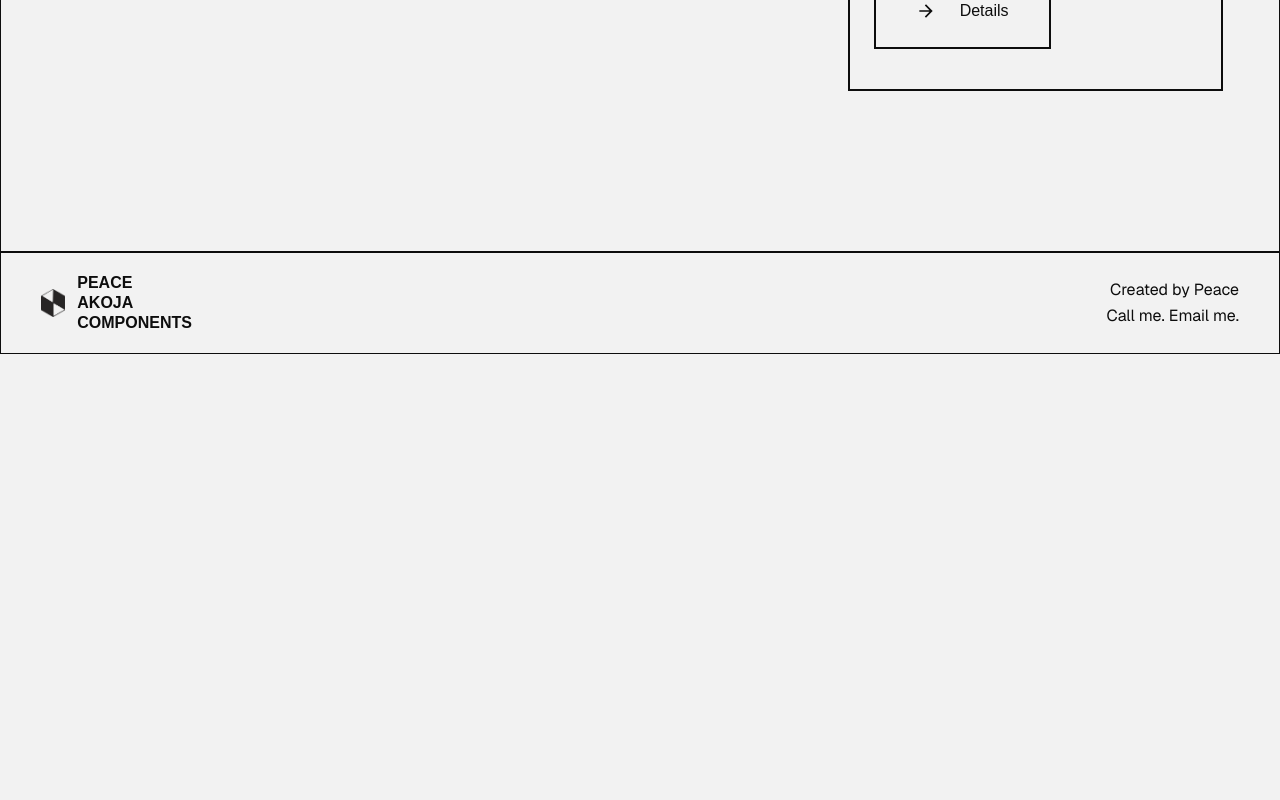
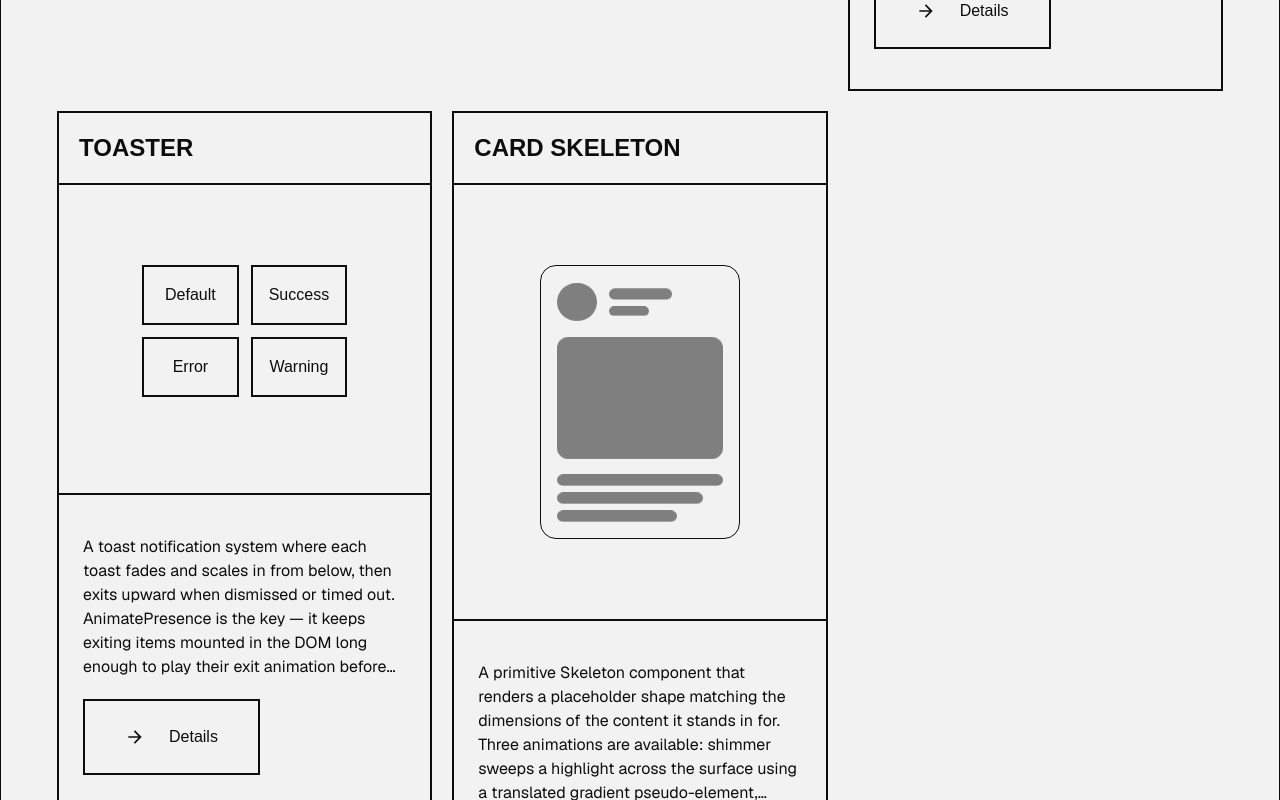
Before and after one commit to BluTargaryan/peace-akoja-components, a Next.js app: page / in a window 1280 px wide. Shown: the part 1340-2140 px from the top of the page. Before the commit the page ends 1694 px from the top, so only its background shows below. Built offline with nearby package versions, Linux system fonts and the light colour scheme; a web font is replaced by a local one.

Commit message:
feat: toast and skeleton

```diff
--- /dev/null
+++ b/app/components/atoms/CardSkeleton.tsx
@@ -0,0 +1,24 @@
+import { Skeleton } from './Skeleton';
+
+export function CardSkeleton() {
+  return (
+    <div className="flex flex-col gap-3 p-4 rounded-2xl border border-text w-50">
+      {/* header */}
+      <div className="flex items-center gap-3">
+        <Skeleton className="w-10 h-10 rounded-full" />
+        <div className="flex flex-col gap-1.5 flex-1">
+          <Skeleton className="h-3 w-[55%]" />
+          <Skeleton className="h-2.5 w-[35%]" />
+        </div>
+      </div>
+      {/* image */}
+      <Skeleton className="h-32 w-full rounded-xl" />
+      {/* text lines */}
+      <div className="flex flex-col gap-1.5">
+        <Skeleton className="h-3 w-full" />
+        <Skeleton className="h-3 w-[88%]" />
+        <Skeleton className="h-3 w-[72%]" />
+      </div>
+    </div>
+  );
+}
--- /dev/null
+++ b/app/components/atoms/Skeleton.tsx
@@ -0,0 +1,26 @@
+import { twMerge } from 'tailwind-merge';
+
+type Animation = 'shimmer' | 'pulse' | 'wave';
+
+interface SkeletonProps {
+  className?: string;
+  animation?: Animation;
+}
+
+const animationClass: Record<Animation, string> = {
+  shimmer: 'skeleton-shimmer',
+  pulse:   'animate-pulse',
+  wave:    'animate-wave',
+};
+
+export function Skeleton({ className, animation = 'wave' }: SkeletonProps) {
+  return (
+    <div
+      className={twMerge(
+        'relative bg-text/50 rounded-md',
+        animationClass[animation],
+        className
+      )}
+    />
+  );
+}
--- /dev/null
+++ b/app/components/atoms/ToasterPreview.tsx
@@ -0,0 +1,34 @@
+'use client';
+
+import { Toaster } from './toast/Toaster';
+import { useToast } from './toast/useToast';
+import type { ToastType } from './toast/types';
+
+const toastVariants: { type: ToastType; label: string; title: string; message: string }[] = [
+  { type: 'default',  label: 'Default',  title: 'Heads up',          message: 'This is a default notification.'         },
+  { type: 'success',  label: 'Success',  title: 'Saved',             message: 'Your changes have been saved.'           },
+  { type: 'error',    label: 'Error',    title: 'Something went wrong', message: 'Please try again later.'              },
+  { type: 'warning',  label: 'Warning',  title: 'Proceed with care', message: 'This action may have side effects.'      },
+];
+
+export default function ToasterPreview() {
+  const { toasts, addToast, removeToast } = useToast();
+
+  return (
+    <>
+      <div className="grid grid-cols-2 gap-3">
+        {toastVariants.map(({ type, label, title, message }) => (
+          <button
+            key={type}
+            className="p-4 text-base border-2 border-text"
+            onClick={() => addToast(title, { type, message })}
+          >
+            {label}
+          </button>
+        ))}
+      </div>
+
+      <Toaster toasts={toasts} onRemove={removeToast} />
+    </>
+  );
+}
--- /dev/null
+++ b/app/components/atoms/toast/ToastItem.tsx
@@ -0,0 +1,82 @@
+'use client';
+
+import { motion } from 'framer-motion';
+import { useEffect } from 'react';
+import { twMerge } from 'tailwind-merge';
+import { Toast } from './types';
+
+const icons = {
+  default: (
+    <svg className="w-4 h-4 shrink-0 mt-0.5" viewBox="0 0 16 16" fill="none">
+      <circle cx="8" cy="8" r="6.5" stroke="currentColor" strokeWidth="1.2" />
+      <path d="M8 5v3.5M8 10.5v.5" stroke="currentColor" strokeWidth="1.2" strokeLinecap="round" />
+    </svg>
+  ),
+  success: (
+    <svg className="w-4 h-4 shrink-0 mt-0.5 text-emerald-500" viewBox="0 0 16 16" fill="none">
+      <circle cx="8" cy="8" r="6.5" stroke="currentColor" strokeWidth="1.2" />
+      <path d="M5 8.5l2 2 4-4" stroke="currentColor" strokeWidth="1.2" strokeLinecap="round" strokeLinejoin="round" />
+    </svg>
+  ),
+  error: (
+    <svg className="w-4 h-4 shrink-0 mt-0.5 text-red-500" viewBox="0 0 16 16" fill="none">
+      <circle cx="8" cy="8" r="6.5" stroke="currentColor" strokeWidth="1.2" />
+      <path d="M6 6l4 4M10 6l-4 4" stroke="currentColor" strokeWidth="1.2" strokeLinecap="round" />
+    </svg>
+  ),
+  warning: (
+    <svg className="w-4 h-4 shrink-0 mt-0.5 text-amber-500" viewBox="0 0 16 16" fill="none">
+      <path d="M8 2.5L14 13H2L8 2.5z" stroke="currentColor" strokeWidth="1.2" strokeLinejoin="round" />
+      <path d="M8 6.5V9M8 10.5v.5" stroke="currentColor" strokeWidth="1.2" strokeLinecap="round" />
+    </svg>
+  ),
+};
+
+const borderClass = {
+  default: 'border-text',
+  success: 'border-green',
+  error:   'border-red',
+  warning: 'border-yellow',
+};
+
+interface ToastItemProps {
+  toast: Toast;
+  onRemove: (id: string) => void;
+}
+
+export function ToastItem({ toast, onRemove }: ToastItemProps) {
+  useEffect(() => {
+    const t = setTimeout(() => onRemove(toast.id), toast.duration ?? 4000);
+    return () => clearTimeout(t);
+  }, [toast, onRemove]);
+
+  return (
+    <motion.div
+      layout
+      initial={{ opacity: 0, y: 8, scale: 0.96 }}
+      animate={{ opacity: 1, y: 0, scale: 1 }}
+      exit={{ opacity: 0, y: -6, scale: 0.96 }}
+      transition={{ duration: 0.25, ease: [0.34, 1.56, 0.64, 1] }}
+      role="alert"
+      className={twMerge(
+        'flex items-start gap-3 px-4 py-3 rounded-xl bg-white border w-full max-w-sm',
+        borderClass[toast.type]
+      )}
+    >
+      {icons[toast.type]}
+      <div className="flex-1 min-w-0">
+        <p className="text-sm font-medium text-neutral-900">{toast.title}</p>
+        {toast.message && (
+          <p className="text-xs text-neutral-500 mt-0.5 leading-relaxed">{toast.message}</p>
+        )}
+      </div>
+      <button
+        onClick={() => onRemove(toast.id)}
+        className="text-neutral-400 hover:text-neutral-700 text-base leading-none cursor-pointer border-none bg-none p-0"
+        aria-label="Dismiss"
+      >
+        &times;
+      </button>
+    </motion.div>
+  );
+}
--- /dev/null
+++ b/app/components/atoms/toast/Toaster.tsx
@@ -0,0 +1,26 @@
+'use client';
+
+import { AnimatePresence } from 'framer-motion';
+import { Toast } from './types';
+import { ToastItem } from './ToastItem';
+
+interface ToasterProps {
+  toasts: Toast[];
+  onRemove: (id: string) => void;
+}
+
+export function Toaster({ toasts, onRemove }: ToasterProps) {
+  return (
+    <div
+      aria-live="polite"
+      aria-label="Notifications"
+      className="flex flex-col gap-2"
+    >
+      <AnimatePresence mode="popLayout">
+        {toasts.map((toast) => (
+          <ToastItem key={toast.id} toast={toast} onRemove={onRemove} />
+        ))}
+      </AnimatePresence>
+    </div>
+  );
+}
--- /dev/null
+++ b/app/components/atoms/toast/types.ts
@@ -0,0 +1,9 @@
+export type ToastType = 'default' | 'success' | 'error' | 'warning';
+
+export interface Toast {
+  id: string;
+  type: ToastType;
+  title: string;
+  message?: string;
+  duration?: number;
+}
--- /dev/null
+++ b/app/components/atoms/toast/useToast.ts
@@ -0,0 +1,24 @@
+import { useState, useCallback } from 'react';
+import { Toast, ToastType } from './types';
+
+export function useToast() {
+  const [toasts, setToasts] = useState<Toast[]>([]);
+
+  const addToast = useCallback(
+    (title: string, options?: { type?: ToastType; message?: string; duration?: number }) => {
+      const id = crypto.randomUUID();
+      setToasts((prev) => [
+        ...prev,
+        { id, title, type: options?.type ?? 'default', message: options?.message, duration: options?.duration ?? 4000 },
+      ]);
+      return id;
+    },
+    []
+  );
+
+  const removeToast = useCallback((id: string) => {
+    setToasts((prev) => prev.filter((t) => t.id !== id));
+  }, []);
+
+  return { toasts, addToast, removeToast };
+}
--- a/app/data/componentList.tsx
+++ b/app/data/componentList.tsx
@@ -2,6 +2,8 @@ import React from "react";
 import { SpringButton } from "../components/atoms/SpringButton";
 import { Accordion } from "../components/atoms/Accordion";
 import StaggeredListPreview from "../components/atoms/StaggeredListPreview";
+import ToasterPreview from "../components/atoms/ToasterPreview";
+import { CardSkeleton } from "../components/atoms/CardSkeleton";
 
 export type ComponentEntry = {
   id: string;
@@ -43,4 +45,16 @@ export const componentList: ComponentEntry[] = [
     preview: () => <StaggeredListPreview />,
     description: "A list where each item fades in and slides up in sequence, one after the other. Framer Motion's staggerChildren staggers the start time of each child's animation by a fixed delay — so item 0 starts immediately, item 1 starts after one delay, item 2 after two delays, and so on. useInView triggers the animation only when the list scrolls into the viewport, with an 80px margin so it fires just before the user reaches it. once=true means it only plays on first entry; set it to false to replay on every scroll-in. The component is generic over T so it works with any data shape via the renderItem render prop. Requires framer-motion and tailwind-merge.",
   },
+  {
+    id: "4",
+    name: "Toaster",
+    preview: () => <ToasterPreview />,
+    description: "A toast notification system where each toast fades and scales in from below, then exits upward when dismissed or timed out. AnimatePresence is the key — it keeps exiting items mounted in the DOM long enough to play their exit animation before React removes them, which is something a plain conditional render can't do. mode='popLayout' makes remaining toasts smoothly reflow into position as others leave rather than snapping. Each toast schedules its own removal via setTimeout in a useEffect, cleaned up on unmount to prevent stale state updates. State lives in useToast, kept separate from the rendering so the hook can be called from anywhere in the tree. Requires framer-motion and tailwind-merge."
+  },
+  {
+    id: "5",
+    name: "Card Skeleton",
+    preview: () => <CardSkeleton />,
+    description: "A primitive Skeleton component that renders a placeholder shape matching the dimensions of the content it stands in for. Three animations are available: shimmer sweeps a highlight across the surface using a translated gradient pseudo-element, giving the impression of light moving across the UI; pulse fades the whole element in and out; wave subtly scales the element on the Y axis. The skeleton is composable — you build card, list, or page skeletons by arranging multiple instances with widths, heights, and border radii that mirror the real content layout, so the page feels structurally stable while data loads. Requires tailwind-merge."
+  },
 ];
--- a/app/globals.css
+++ b/app/globals.css
@@ -23,6 +23,17 @@
   @keyframes accordion-up {
     from { height: var(--radix-accordion-content-height); }
     to { height: 0; }
+  }
+
+  --animate-shimmer: shimmer 1.4s ease-in-out infinite;
+  --animate-wave: wave 1.4s ease-in-out infinite;
+  @keyframes shimmer {
+    from { transform: translateX(-100%); }
+    to   { transform: translateX(100%); }
+  }
+  @keyframes wave {
+    0%, 100% { transform: scaleY(1); }
+    50%      { transform: scaleY(0.92); }
   }
 }
 
@@ -93,6 +104,18 @@ body {
   }
 }
 
+.skeleton-shimmer {
+  overflow: hidden;
+}
+.skeleton-shimmer::before {
+  content: '';
+  position: absolute;
+  inset: 0;
+  transform: translateX(-100%);
+  background: linear-gradient(to right, transparent, rgb(255 255 255 / 0.1), transparent);
+  animation: shimmer 1.4s ease-in-out infinite;
+}
+
 /* Functional text (captions, nav, links) */
 .text-func {
   font-size: 14px;
```
